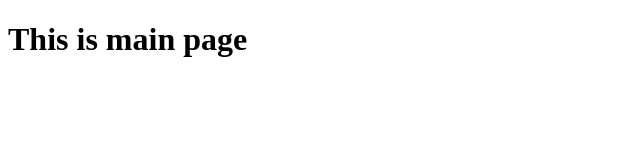
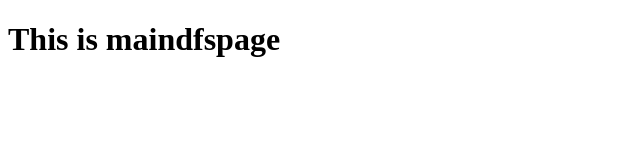
Before and after one commit to Amitkys/react, a React (Vite) app: page / in a window 1280 px wide. Shown: the top 160 px of the page, without its empty margins (0-640 px from the left). Built offline with nearby package versions, Linux system fonts and the light colour scheme.

Commit message:
testing main page

```diff
--- a/src/App.jsx
+++ b/src/App.jsx
@@ -3,7 +3,7 @@
 function App() {
   return (
     <div>
-      <h1>This is main page</h1>
+      <h1>This is maindfspage</h1>
     </div>
   )
 }
```
